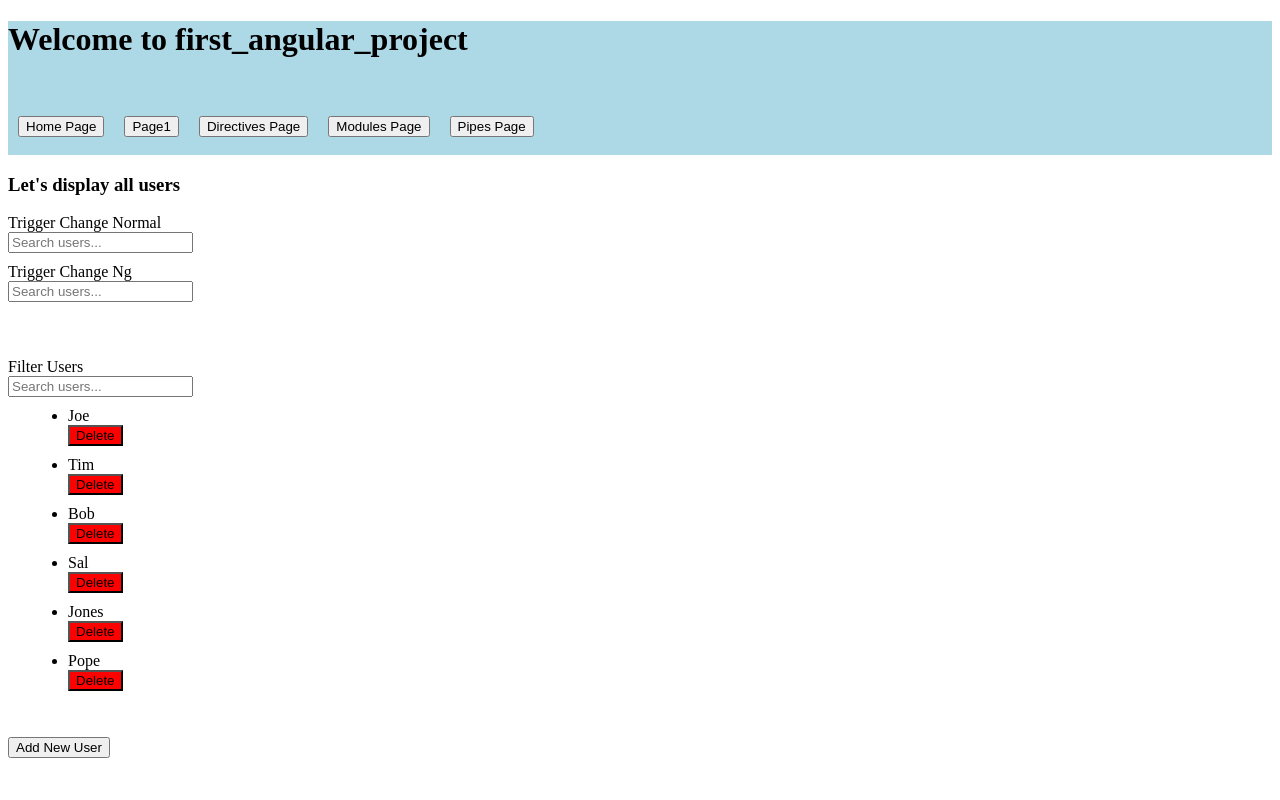
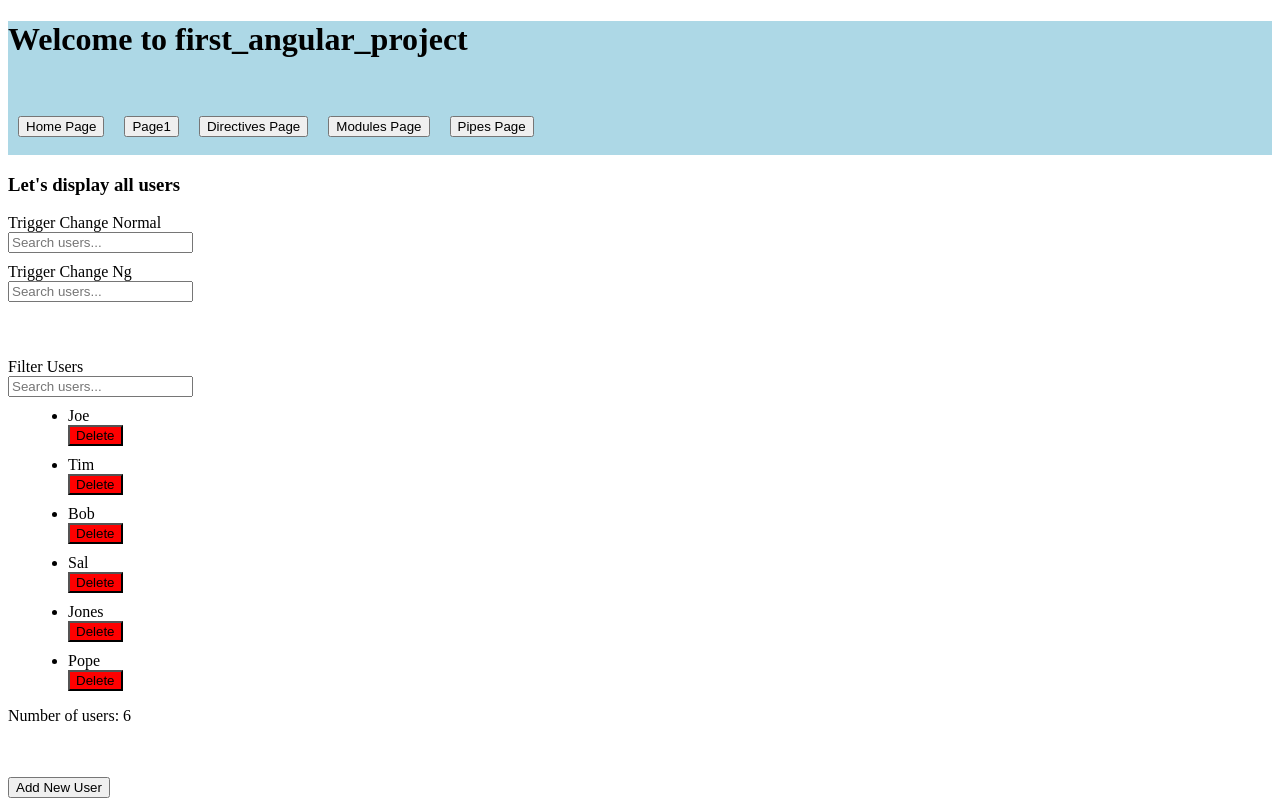
Before and after one commit to JTCollins33/first_angular_project, an Angular app: page /1 in a window 1280 px wide. Shown: the top 800 px of the page. Built offline with nearby package versions, Linux system fonts and the light colour scheme.

Commit message:
modified page 1 with more signals

```diff
--- a/src/app/page1/page1.component.html
+++ b/src/app/page1/page1.component.html
@@ -3,7 +3,7 @@
 <form>
     <label>Trigger Change Normal</label><br/>
     <input
-        [value]="searchUsersNormal"
+        [value]="searchUsersNormal()"
         (change)="normalChange($event)"
         placeholder="Search users..."
     />
@@ -37,10 +37,11 @@
         </div>
     }
 </ul>
+<p>Number of users: {{userListLength()}}</p>
 <br/><br/>
 
-@if(addNewUserFlag){
-    <app-add-user [openModal]="addNewUserFlag"/>
+@if(addNewUserFlag()){
+    <app-add-user [openModal]="addNewUserFlag()"/>
 }
 @else {
     <button (click)="toggleAddNewUserFlag()">Add New User</button>
--- a/src/app/page1/page1.component.ts
+++ b/src/app/page1/page1.component.ts
@@ -1,4 +1,4 @@
-import { Component, inject, signal } from '@angular/core';
+import { Component, computed, inject, signal } from '@angular/core';
 import { UserServiceService } from '../services/user-service.service';
 import { User } from '../model/user.type';
 import { FormsModule } from '@angular/forms';
@@ -15,15 +15,16 @@ export class Page1Component {
   userService = inject(UserServiceService);
   userList=signal<Array<User>>([]);
 
-  searchUsersNormal="";
-  searchUsersNg="";
+  // this gets recalculated every time the userList changes
+  userListLength = computed(()=>{
+    return this.userList().length;
+  });
+
+  searchUsersNormal=signal("");
+  searchUsersNg=signal("");
   searchUsers=signal('');
 
-  addNewUserFlag=false;
-
-  runPrint(){
-    console.log("page 1")
-  }
+  addNewUserFlag=signal(false);
 
   ngOnInit(): void {
     this.userList.set(this.userService.getUsers());
@@ -39,11 +40,10 @@ export class Page1Component {
 
   deleteUser(userId: number){
     this.userService.deleteUser(userId);
-    this.ngOnInit();
   }
 
   toggleAddNewUserFlag(){
-    this.addNewUserFlag = !this.addNewUserFlag;
+    this.addNewUserFlag.set(true);
   }
 
 }
```
